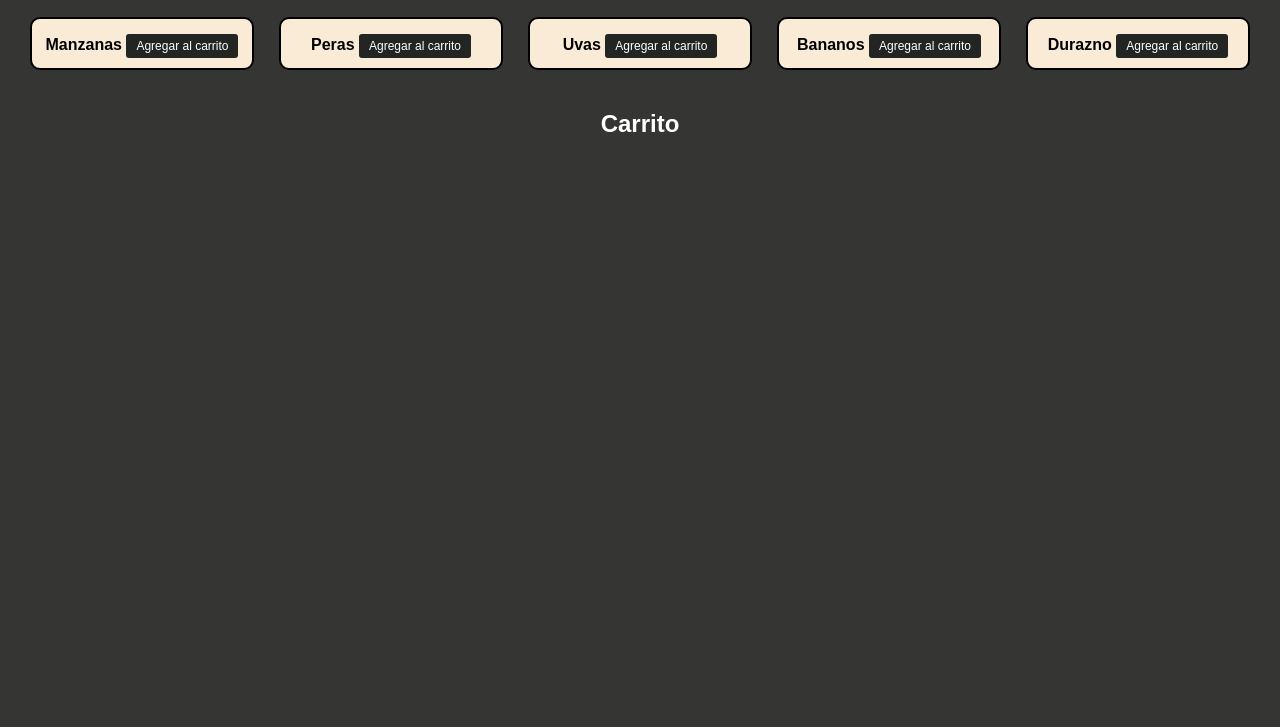
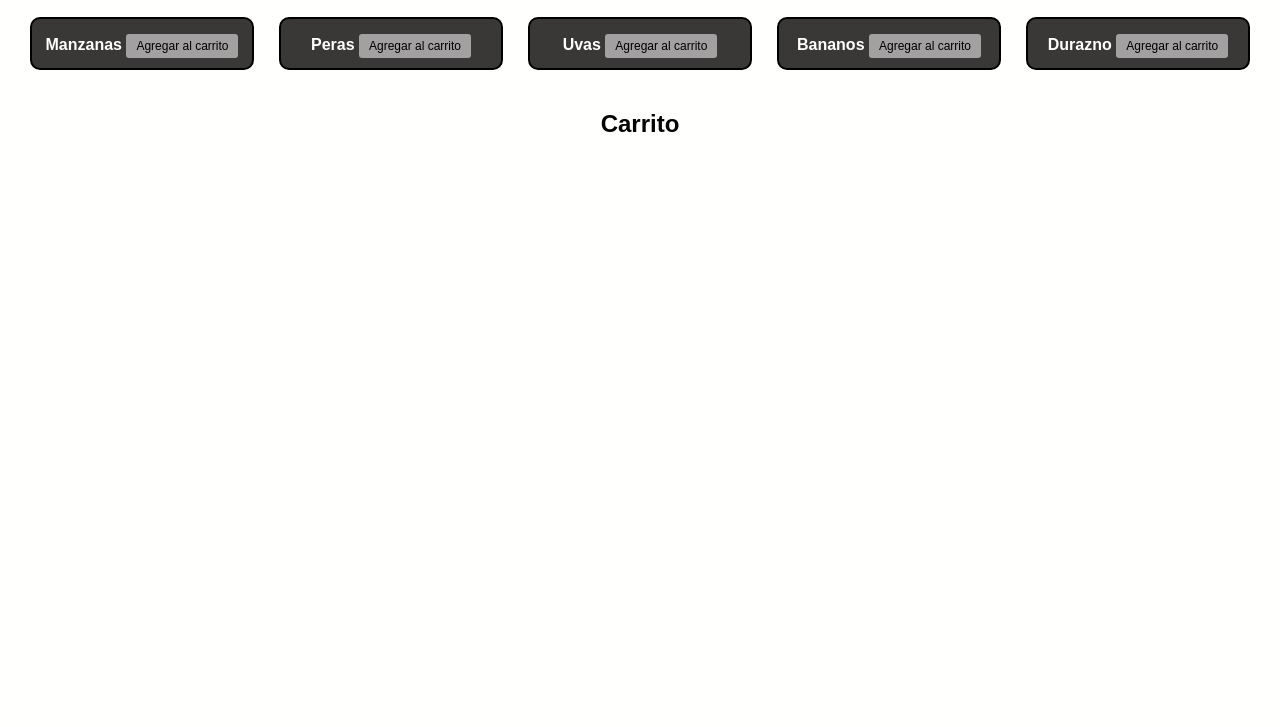
Before and after one commit to Molinacastt/PreEntregaJS-MolinaCasta-eda, a plain HTML site: page index.html in a window 1280 px wide. Shown: the part 73-800 px from the top of the page. Drawn offline with Linux system fonts and the light colour scheme.

Commit message:
Segunda entrega - JS

```diff
--- a/CSS/style.css
+++ b/CSS/style.css
@@ -1,12 +1,12 @@
 body {
     font-family: Arial, sans-serif;
     margin: 20px;
-    background-color: #353534;
+    background-color: #fffffd;
 }
 
 h1 {
     text-align: center;
-    color: rgb(255, 255, 255);
+    color: rgb(0, 0, 0);
 }
 
 .products {
@@ -17,19 +17,21 @@ h1 {
 
 .product {
     font-weight: 700;
-    background-color: antiquewhite;
-    border: 2px solid #ccc;
+    background-color: rgb(57, 56, 55);
+    border: 2px solid #060606;
     border-radius: 10px;
     border-color: black;
     padding: 10px;
     margin: 10px;
     width: 200px;
     text-align: center;
+    color: rgb(255, 255, 255);
 }
 
 .cart {
     margin-top: 30px;
-    color: white;
+    color: rgb(5, 5, 5);
+    font-weight: 700;
 }
 
 .cart h2 {
@@ -49,8 +51,8 @@ h1 {
 
 .add-to-cart {
     border-radius: 3px;
-    background-color: #222522;
-    color: white;
+    background-color: #a2a0a0;
+    color: rgb(0, 0, 0);
     border: none;
     padding: 5px 10px;
     text-align: center;
```
